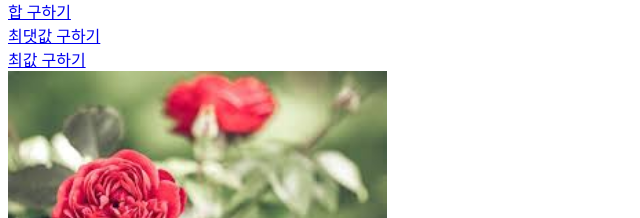
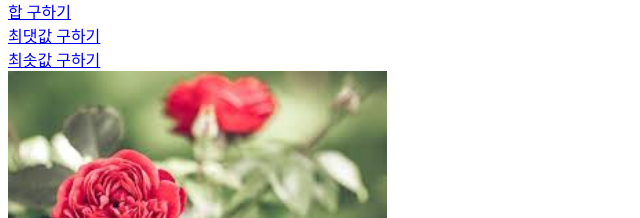
Before and after one commit to Hangjun0/home, a plain HTML site: page index.html in a window 1280 px wide. Shown: the part 216-434 px from the top of the page, 0-640 px from the left. Drawn offline with Linux system fonts and the light colour scheme.

Commit message:
Update index.html

```diff
--- a/index.html
+++ b/index.html
@@ -11,7 +11,7 @@
     <a href="https://www.seoultech.ac.kr/index.jsp">서울과기대</a><br>
     <a href="sum.html">합 구하기</a><br>
     <a href="max.html">최댓값 구하기</a><br>
-    <a href="min.html">최값 구하기</a><br>
+    <a href="min.html">최솟값 구하기</a><br>
     <img src="rose.jpg" width="30%"><br>
     <iframe width="560" height="315" src="https://www.youtube.com/embed/iMTblJbmam4" title="YouTube video player" frameborder="0" allow="accelerometer; autoplay; clipboard-write; encrypted-media; gyroscope; picture-in-picture" allowfullscreen></iframe>
   </body>
```
